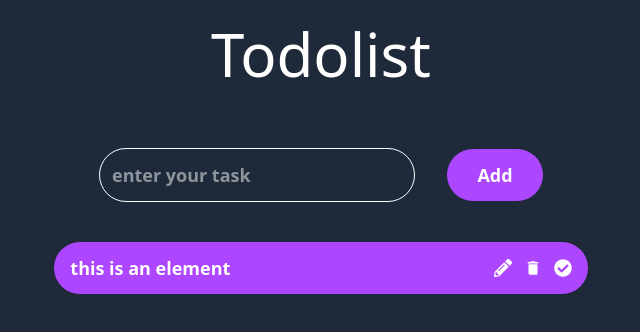
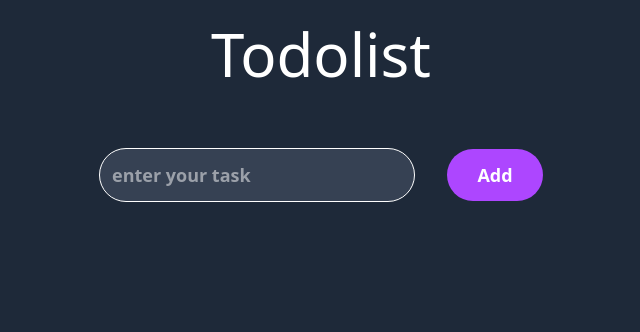
Before and after one commit to SOHIL-MOHAMMAD/ReactProject, a React (Vite) app: page / in a window 1280 px wide. Shown: the top 332 px of the page, without its empty margins (319-959 px from the left). Built offline with nearby package versions, Linux system fonts and the light colour scheme.

Commit message:
functionality added

```diff
--- a/src/Components/Todo.tsx
+++ b/src/Components/Todo.tsx
@@ -2,35 +2,124 @@
 import { MdDelete } from "react-icons/md";
 import { FaCheckCircle } from "react-icons/fa";
 import { FaPencilAlt } from "react-icons/fa";
+import { useEffect, useState } from "react";
+
+
+
+type Todoitem = {
+  id:number;
+  text: string;
+  complete : boolean;
+}
+
+const LOCAL_STORAGE_KEY = "react_todo_list";
+
 const Todo = () => {
+  const [value , setValue] = useState<string>("")
+  const [editID, SetEditID] = useState<number | null>(null)
+  const [task,setTask] = useState<Todoitem []>(()=>{
+    const savedTasks = localStorage.getItem(LOCAL_STORAGE_KEY);
+    return savedTasks ? JSON.parse(savedTasks) : [];
+  })
+
+  useEffect(()=>{
+    localStorage.setItem(LOCAL_STORAGE_KEY , JSON.stringify(task))
+  }, [task])
+
+  const SubmitHandle=(e:React.FormEvent)=>{
+    e.preventDefault();
+    console.log(value)
+    const trimvalue = value.trim();
+
+    if(!trimvalue) return;
+
+    if(editID){
+      setTask((prevTask)=>
+      prevTask.map((t)=> (t.id === editID ? {...t ,text :trimvalue} :t))
+    )
+    SetEditID(null);
+    setValue("");
+    return;
+    }
+
+    if(task.some((t)=>t.text.toLowerCase() === trimvalue.toLowerCase())){
+      setValue("");
+      alert("task already exist");
+      return;
+    }
+
+    const newtask:Todoitem={
+      id: Date.now(),
+      text :trimvalue,
+      complete : false,
+    };
+
+    setTask((prevtask)=>[...prevtask,newtask])
+
+    setValue("")
+  }
+
+  const handleEdit = (id:number ,currentText :string) =>{
+    setValue(currentText);
+    SetEditID(id)
+  }
+
+  const handleSubmit =(value :string)=>{
+    setValue(value)
+  }
+
+  const handleDelete = (id:number) => {
+    setTask((prevTask)=>prevTask.filter((t)=> t.id !==id))
+  }
+
+  const handleToogle = (id: number) => {
+    setTask((prevtask) =>
+      prevtask.map((t) =>
+        t.id === id ? { ...t, complete: !t.complete } : t
+      )
+    );
+  };
+
   return (
-    <div className="h-screen  flex flex-col gap-8 bg-gray-800 text-white">
+    <div className="min-h-screen  flex flex-col gap-8 bg-gray-800 text-white">
       <h1 className="text-6xl text-center py-6 px-4">
         Todolist
       </h1>
 
       <div className="w-full">
-        <form action="" className="flex justify-center gap-8 items-center p-2">
+        <form action=""
+        onSubmit={SubmitHandle}
+        className="flex justify-center gap-8 items-center p-2">
           <input type="text"
           placeholder="enter your task"
-          className="outline-none border rounded-full text-lg font-bold w-3/12 px-3 text-white py-3"
+          value={value}
+          onChange={(e)=>handleSubmit(e.target.value)}
+          className="outline-none border rounded-full text-lg font-bold w-3/12 px-3 text-white py-3 bg-gray-700"
           />
-          <button className="bg-purple-500 px-3 py-3 w-24 text-white text-lg font-bold rounded-full h-full">Add</button>
+          <button className="bg-purple-500 px-3 py-3 w-24 text-white text-lg font-bold rounded-full h-full" type="submit">Add</button>
         </form>
       </div>
 
       <div className=" w-full">
-        <ul className="w-full container mx-auto flex justify-center items-center">
-          <li className="w-5/12 bg-purple-500 rounded-full">
-            <div className="flex justify-between px-4 py-3 text-lg font-bold  items-center">
-              <span>this is an element</span>
+        <ul className="w-full container mx-auto flex flex-col gap-4 justify-center items-center">
+         {task.map((todo)=>{
+
+          const textStyle = todo.complete ? "line-through opacity-50" : " ";
+
+          return (
+             <li className="w-5/12 bg-purple-500 rounded-full" key={todo.id}>
+            <div className="flex f justify-between px-4 py-3 text-lg font-bold  items-center">
+              <span className={textStyle}>{todo.text}</span>
               <span className="flex gap-3 text-lg">
-                <FaPencilAlt />
-                <MdDelete />
-                <FaCheckCircle />
+                <button onClick={()=> handleEdit(todo.id ,todo.text)}><FaPencilAlt /></button>
+                <button onClick={()=>handleDelete(todo.id)}><MdDelete /></button>
+                <button onClick={()=>handleToogle(todo.id)}><FaCheckCircle  /></button>
               </span>
             </div>
           </li>
+          )
+         }
+        )}
         </ul>
       </div>
 
```
